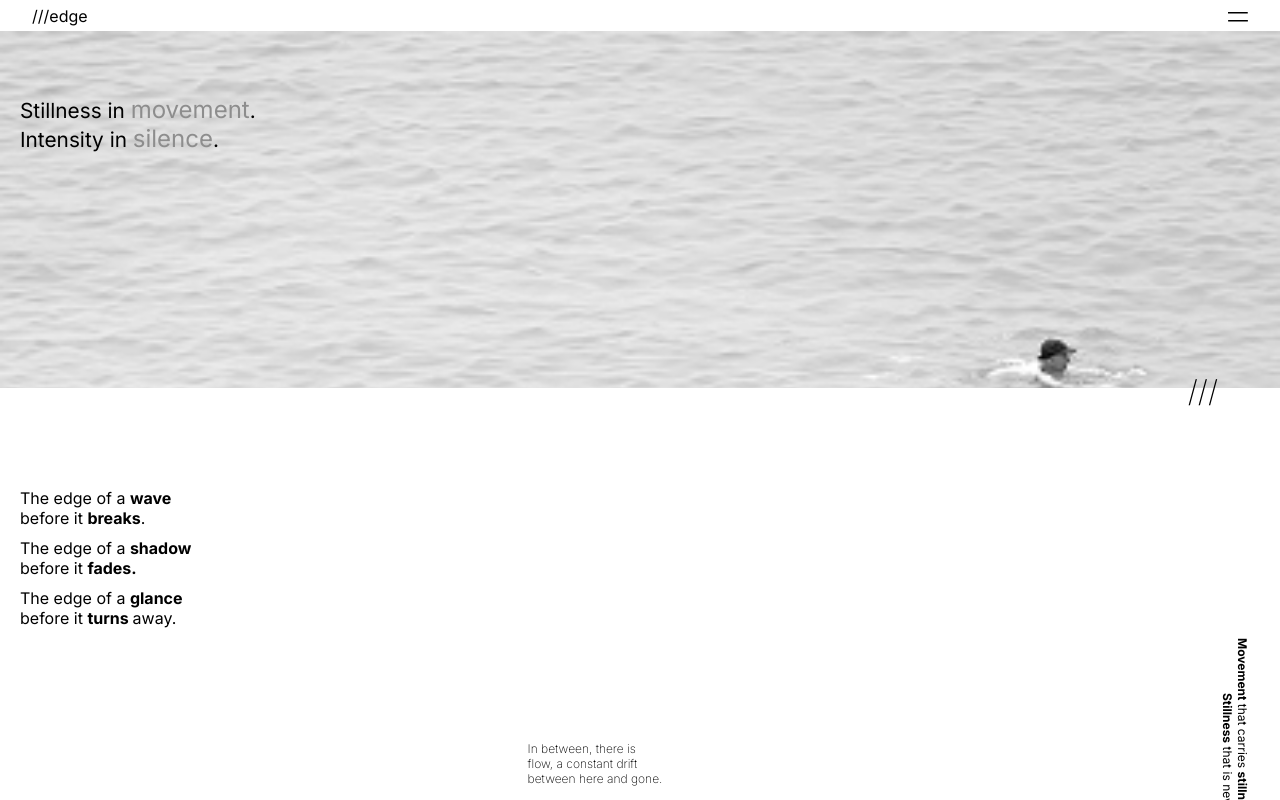
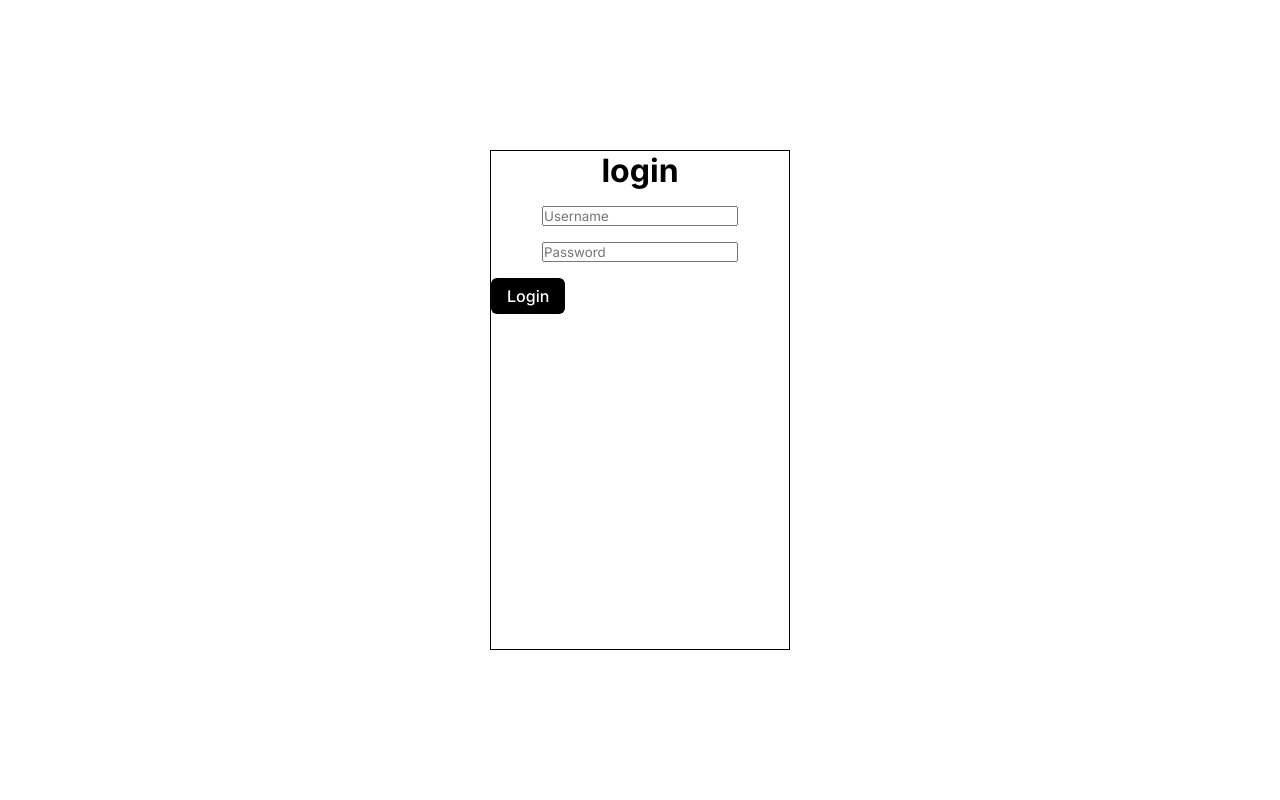
Before and after one commit to MarcoGiaccone/sito-emma, an Angular app in the folder frontend/: page /reserved in a window 1280 px wide. Before the commit this address led to /. Shown: the top 800 px of the page. Built offline with nearby package versions, Linux system fonts and the light colour scheme; no server answers.

Commit message:
creato componente login e relativa route

```diff
--- a/frontend/src/app/app.routes.ts
+++ b/frontend/src/app/app.routes.ts
@@ -3,12 +3,14 @@ import { Home } from './components/home/home';
 import { About } from './components/about/about';
 import { ProjectsHome } from './components/projects-home/projects-home';
 import { ProjectSpotlight } from './components/project-spotlight/projectSpotlight';
+import { ReservedLogin } from './components/reserved-login/reserved-login';
 
 export const routes: Routes = [
     { path: 'home', component: Home },
     { path: 'about', component: About },
     { path: 'projects', component: ProjectsHome },
     { path: 'projects/:id', component: ProjectSpotlight},
+    { path: 'reserved', component: ReservedLogin},
     { path: '', component: Home },
   { path: '**', redirectTo: '' } // fallback 404 → Home
 ];
--- /dev/null
+++ b/frontend/src/app/components/reserved-login/reserved-login.css
@@ -0,0 +1,39 @@
+.login-container {
+    height: 100vh;
+    width: 100vw;
+    display: flex;
+    justify-content: center;
+    align-items: center;
+}
+
+.login-card {
+    width: 300px;
+    height: 500px;
+    border: 1px solid black;
+}
+
+.login-header {
+    text-align: center;
+}
+
+.username-container, .password-container {
+    display: flex;
+    justify-content: center;
+    margin: 1rem 0;
+}
+
+.login {
+  background-color: #000;
+  color: #fff;
+  border: none;
+  padding: 0.5rem 1rem;
+  font-size: 1rem;
+  font-weight: 500;
+  border-radius: 6px;
+  cursor: pointer;
+  transition: background-color 0.2s ease;
+}
+
+.login:hover {
+  background-color: #222; /* un nero leggermente più chiaro al hover */
+}
--- /dev/null
+++ b/frontend/src/app/components/reserved-login/reserved-login.html
@@ -0,0 +1,15 @@
+<div class="login-container">
+    <div class="login-card">
+        <h1 class="login-header">login</h1>
+        <div class="username-container">
+            <input [(ngModel)]="username" type="text" placeholder="Username">
+        </div>
+        <div class="password-container">
+            <input [(ngModel)]="password" type="text" placeholder="Password">
+        </div>
+        <div class="submit-container">
+            <button class="login" (click)="submit()">Login</button>
+        </div>
+
+    </div>
+</div>
--- /dev/null
+++ b/frontend/src/app/components/reserved-login/reserved-login.ts
@@ -0,0 +1,19 @@
+import { Component } from '@angular/core';
+import { FormsModule } from '@angular/forms';
+
+@Component({
+  selector: 'app-reserved-login',
+  imports: [FormsModule],
+  templateUrl: './reserved-login.html',
+  styleUrl: './reserved-login.css'
+})
+export class ReservedLogin {
+
+  username!: string;
+  password!: string;
+
+  submit() {
+    console.log('submitting data');
+  }
+
+}
```
Also changed, not shown: 2 other files (tests, documents, lock files or other folders).
